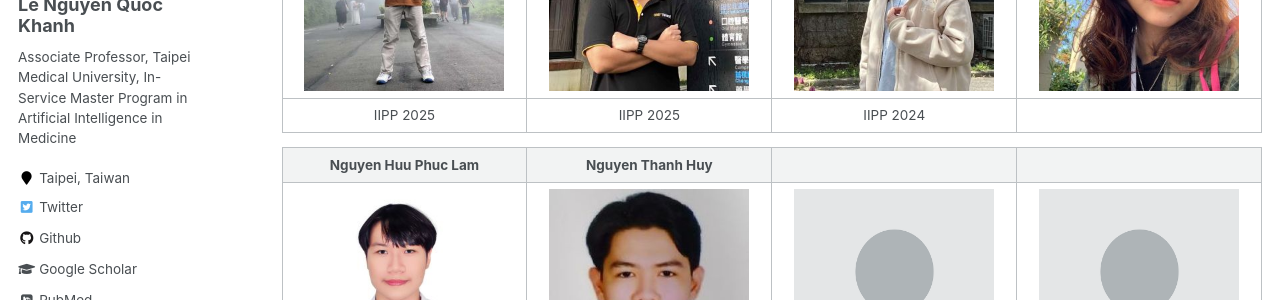
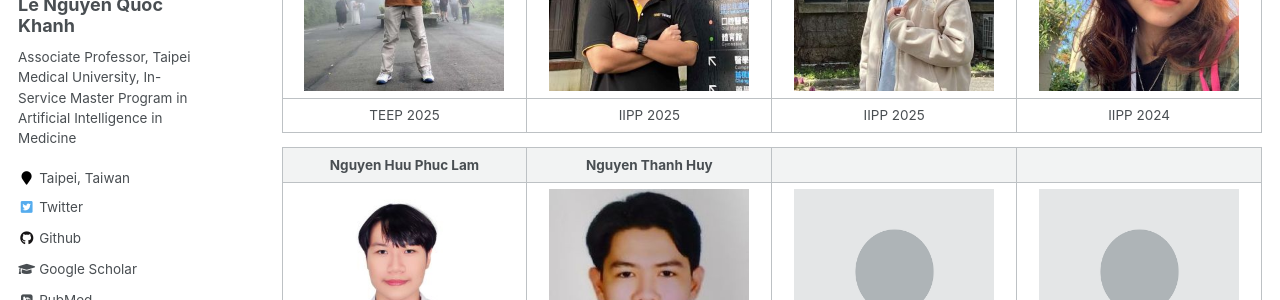
Before and after one commit to khanhlee/khanhlee.github.io, a Jekyll site: the page built from _pages/member.md, in a window 1280 px wide and 900 px high, scrolled down 2948 px. Shown: the part 257-557 px from the top of the window. Built offline with Jekyll 4.4.1, drawn with Linux system fonts in a browser that asks for light colours; some web fonts are replaced.

Commit message:
Update member.md

```diff
--- a/_pages/member.md
+++ b/_pages/member.md
@@ -60,7 +60,7 @@ author_profile: true
 | Vo Nguyen Phat | Le Hoang Bach Dat | Nguyen Thi Lan | Vo Thanh Hoa |
 | :-------------: | :-------------: | :-----: | :-----: |
 | <img align="center" src="/images/vnphat.jpg" width="200px"> | <img align="center" src="/images/dat.jpg" width="200px"> | <img align="center" src="/images/lan.jpg" width="200px"> | <img align="center" src="/images/thanh_hoa.jpg" width="200px"> |
-| IIPP 2025 | IIPP 2025 | IIPP 2024 |  |
+| TEEP 2025 | IIPP 2025 | IIPP 2025 | IIPP 2024 |
 
 | Nguyen Huu Phuc Lam | Nguyen Thanh Huy |  |  |
 | :-------------: | :-------------: | :-----: | :-----: |
```
